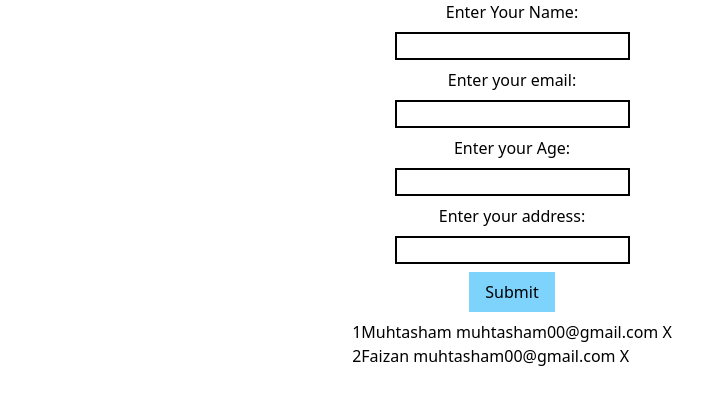
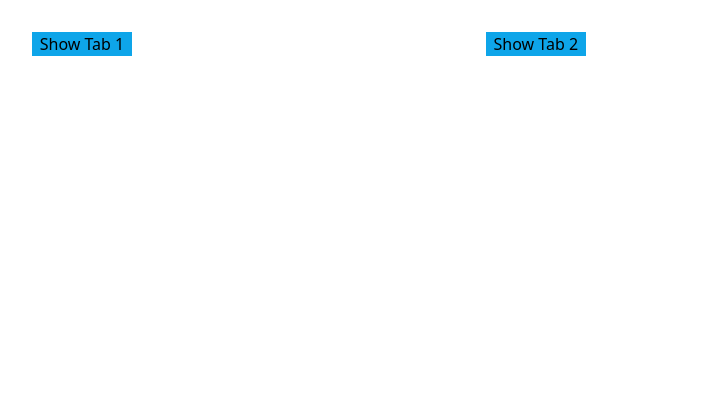
Before and after one commit to Smuhtasham/ForumValidation, a React (Create React App) app: page / in a window 1280 px wide. Shown: the top 404 px of the page, without its empty margins (128-830 px from the left). Built offline with nearby package versions, Linux system fonts and the light colour scheme.

Commit message:
States and Props

```diff
--- a/src/App.js
+++ b/src/App.js
@@ -1,12 +1,18 @@
-
-import Arrays from "./Arrays";
-import Comp from "./Comp";
-
+import { useState } from "react";
+// import Arrays from "./Arrays";
+// import Comp from "./Comp";
+// import DataShow from "./DataShow";
+import Data from "./Data";
 
 function App() {
-  return(<>
-  {/* <Comp/> */}
-  <Arrays/>
-  </>)
+  const [count, setCount] = useState(5)
+  return (
+    <>
+      {/* <Comp/> */}
+      <Data/>
+
+      {/* <Arrays /> */}
+    </>
+  );
 }
 export default App;
--- /dev/null
+++ b/src/Data.js
@@ -0,0 +1,47 @@
+import React, { useState } from "react";
+import Tab1 from "./Tab1";
+import Tab2 from "./Tab2";
+
+const Data = () => {
+  const [showTab1, setShowTab1] = useState(false);
+  const [showTab2, setShowTab2] = useState(false);
+  const [name, setName] = useState("");
+
+  const showtab1 = () => {
+    if (showTab1 == true) {
+      setShowTab1(false);
+    } else {
+      setShowTab1(true);
+    }
+  };
+  const showtab2 = () => {
+    if (showTab2 == true) {
+      setShowTab2(false);
+    } else {
+      setShowTab2(true);
+    }
+  };
+
+  console.log(name)
+
+  return (
+    <>
+      <div className="flex px-40 py-6 w-[90%] ">
+        <div className="w-[60%]">
+          <button className="bg-sky-500 my-2 w-[100px]" onClick={showtab1}>
+            Show Tab 1
+          </button>
+          <div>{showTab1 && <Tab1  setName={setName} />}</div>
+        </div>
+        <div className="w-[50%]">
+          <button className="bg-sky-500 my-2 w-[100px]" onClick={showtab2}>
+            Show Tab 2
+          </button>
+          <div>{showTab2 && <Tab2 name={name}/>}</div>
+        </div>
+      </div>
+    </>
+  );
+};
+
+export default Data;
--- /dev/null
+++ b/src/DataShow.js
@@ -0,0 +1,13 @@
+import React, { useState } from "react";
+
+const DataShow = (props) => {
+
+  return (
+    <div>
+        <button>Show</button>
+      <p>{props.data}</p>
+    </div>
+  );
+};
+
+export default DataShow;
--- /dev/null
+++ b/src/Tab1.js
@@ -0,0 +1,27 @@
+import React, { useState } from "react";
+
+const Tab1 = ({setName}) => {
+
+    const[InputName,setInputName] = useState()
+
+    const handleSubmit=()=>{
+        setName(InputName)
+
+    }
+
+  return (
+    <>
+      <div className="flex flex-col w-[100%]">
+        <div className="font-bold px-16">Input Feild Tab</div>
+        <form>
+        <p className="py-3">Enter Your Name:</p>
+        <input className="border-2 border-black w-[70%]" type="text" onChange={(e)=>setInputName(e.target.value)}/>
+        <button  className="bg-sky-500 my-2 w-[100px]"
+        onClick={handleSubmit}>Submit</button>
+        </form>
+      </div>
+    </>
+  );
+};
+
+export default Tab1;
--- /dev/null
+++ b/src/Tab2.js
@@ -0,0 +1,15 @@
+import React from 'react'
+
+const Tab2 = (props) => {
+  return (
+    <>
+    <div>
+        <div>
+            {props.name}
+        </div>
+    </div>
+    </>
+  )
+}
+
+export default Tab2
```
